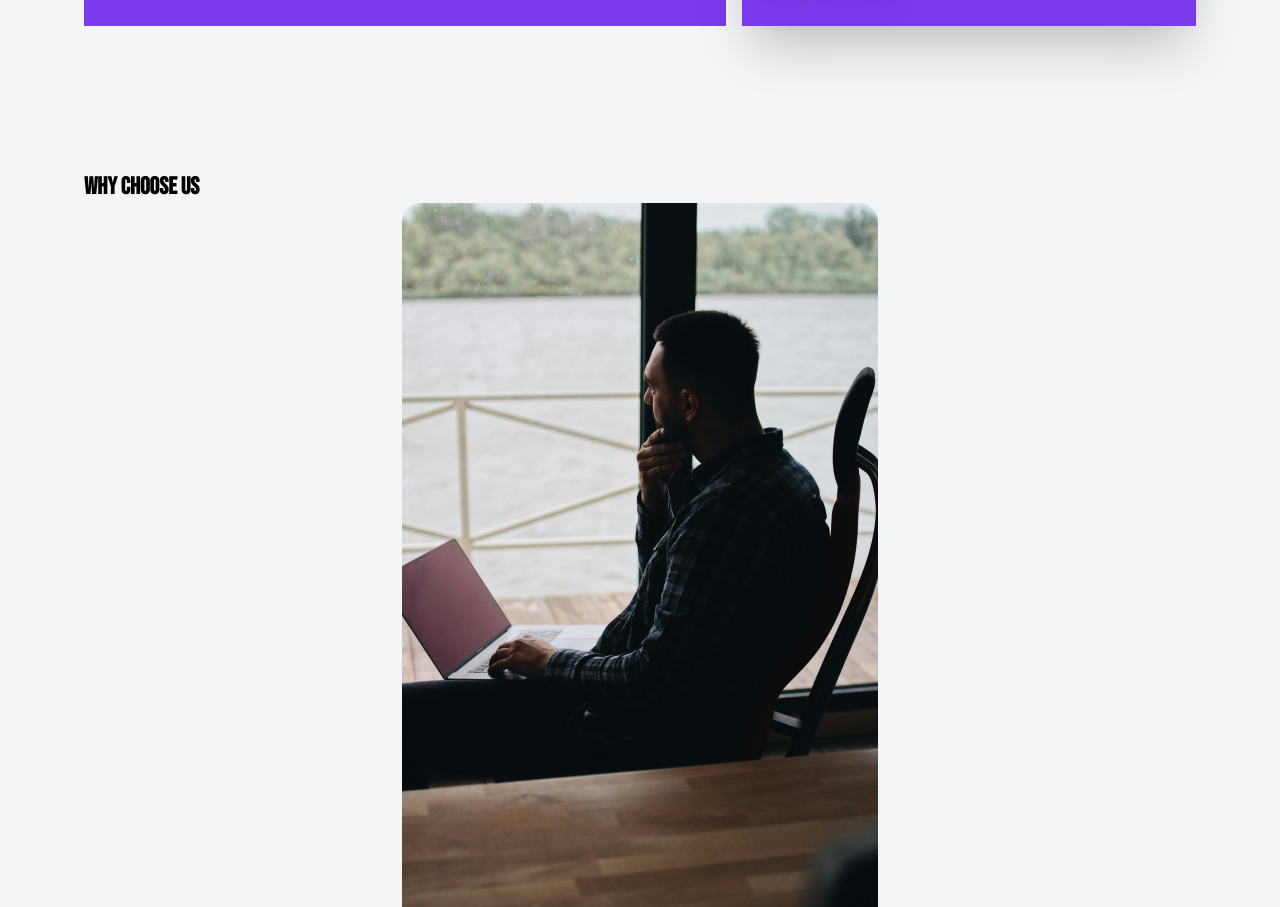
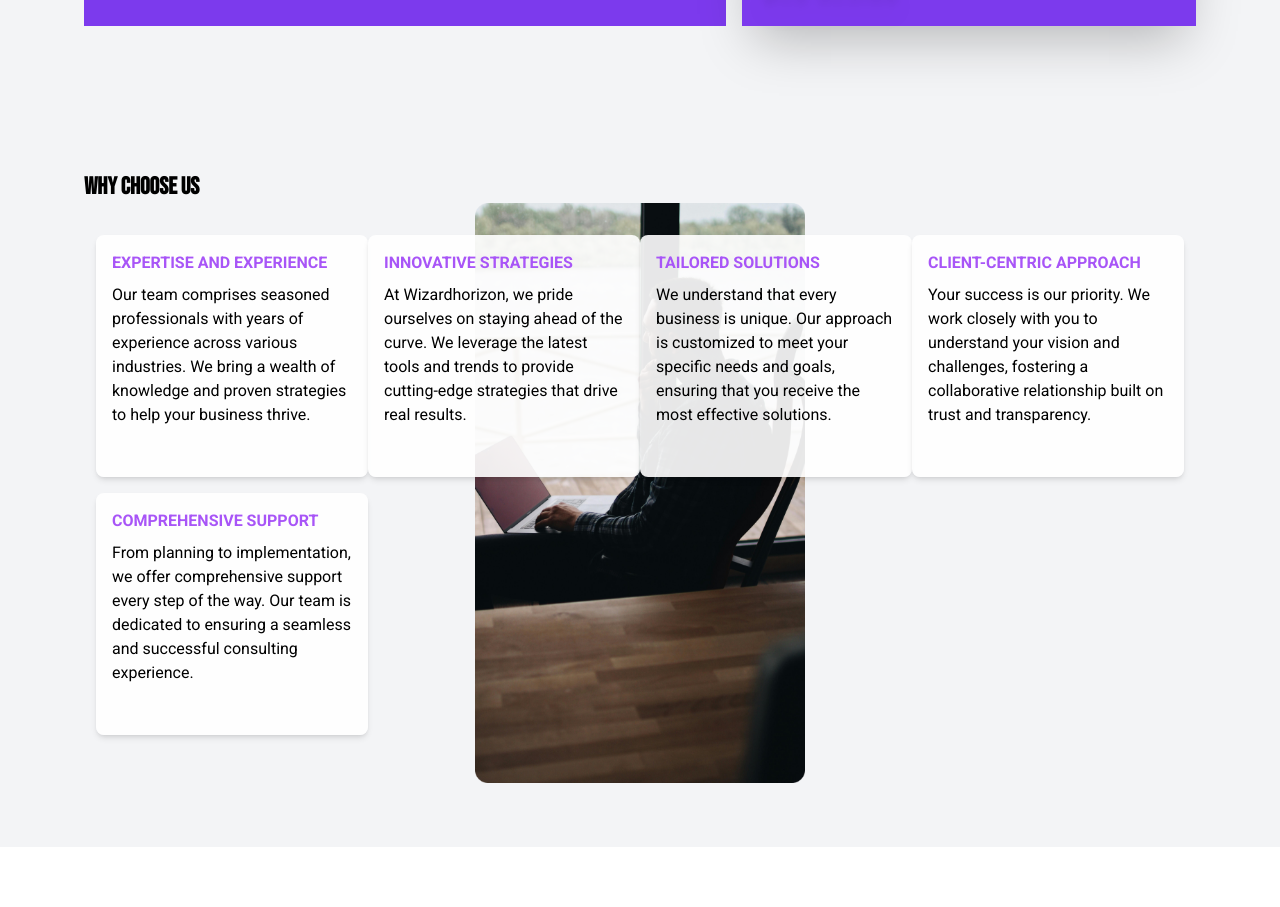
Before and after one commit to MVVYSHNAV/wh-react, a React (Vite) app in the folder wh/: page / in a window 1280 px wide. Shown: the part 3913-4820 px from the top of the page. After the commit the page ends 4760 px from the top, so only its background shows below. Built offline with nearby package versions, Linux system fonts and the light colour scheme.

Commit message:
whychoose us added text

```diff
--- a/wh/src/components/Whychooseus/Whychooseus.jsx
+++ b/wh/src/components/Whychooseus/Whychooseus.jsx
@@ -1,19 +1,46 @@
-import Choose from '../../assets/choose.png'
+import React from 'react';
+import Choose from '../../assets/choose.png';
+import ToolTip from '../extra/extra';
 
 const Whychooseus = () => {
   return (
-    <div className="relative h-[800px] overflow-hidden bg-gray-100 dark:bg-gray-950 dark:text-gray-400 md:p-16 p-9">
-        <div>
-        <h1 className="text-xl md:text-2xl font-bold font-BebasNeue text-black dark:text-gray-400 ml-5 ">
-          WHY CHOOSE US
+    <div className="relative overflow-hidden bg-gray-100 dark:bg-gray-950 dark:text-gray-400 md:p-16 p-9">
+      <div>
+        <h1 className="text-xl md:text-2xl font-bold font-BebasNeue text-black dark:text-gray-400 ml-5">
+          <ToolTip tooltip="we care about you">WHY CHOOSE US</ToolTip>
         </h1>
       </div>
-      {/*   */}
-      <div className='w-full  flex items-center justify-center  ' >
-        <img src={Choose} alt="choose" className='z-0 '/>
+      <div className="relative">
+        {/* Image */}
+        <div className="w-full flex items-center justify-center">
+          <img src={Choose} alt="choose" className="z-0 h-[580px] rounded-lg" />
+        </div>
+        {/* Content */}
+        <div className="absolute top-0 left-0 right-0 bottom-0 flex flex-wrap justify-between p-8 z-10">
+          <div className="w-full sm:w-1/2 md:w-1/4 mb-4 p-4 bg-white bg-opacity-90 rounded-lg shadow-md">
+            <h2 className="text-purple-500 font-bold mb-2">EXPERTISE AND EXPERIENCE</h2>
+            <p className="text-black dark:text-gray-400">Our team comprises seasoned professionals with years of experience across various industries. We bring a wealth of knowledge and proven strategies to help your business thrive.</p>
+          </div>
+          <div className="w-full sm:w-1/2 md:w-1/4 mb-4 p-4 bg-white bg-opacity-90 rounded-lg shadow-md">
+            <h2 className="text-purple-500 font-bold mb-2">INNOVATIVE STRATEGIES</h2>
+            <p className="text-black dark:text-gray-400">At Wizardhorizon, we pride ourselves on staying ahead of the curve. We leverage the latest tools and trends to provide cutting-edge strategies that drive real results.</p>
+          </div>
+          <div className="w-full sm:w-1/2 md:w-1/4 mb-4 p-4 bg-white bg-opacity-90 rounded-lg shadow-md">
+            <h2 className="text-purple-500 font-bold mb-2">TAILORED SOLUTIONS</h2>
+            <p className="text-black dark:text-gray-400">We understand that every business is unique. Our approach is customized to meet your specific needs and goals, ensuring that you receive the most effective solutions.</p>
+          </div>
+          <div className="w-full sm:w-1/2 md:w-1/4 mb-4 p-4 bg-white bg-opacity-90 rounded-lg shadow-md">
+            <h2 className="text-purple-500 font-bold mb-2">CLIENT-CENTRIC APPROACH</h2>
+            <p className="text-black dark:text-gray-400">Your success is our priority. We work closely with you to understand your vision and challenges, fostering a collaborative relationship built on trust and transparency.</p>
+          </div>
+          <div className="w-full sm:w-1/2 md:w-1/4 mb-4 p-4 bg-white bg-opacity-90 rounded-lg shadow-md">
+            <h2 className="text-purple-500 font-bold mb-2">COMPREHENSIVE SUPPORT</h2>
+            <p className="text-black dark:text-gray-400">From planning to implementation, we offer comprehensive support every step of the way. Our team is dedicated to ensuring a seamless and successful consulting experience.</p>
+          </div>
+        </div>
       </div>
     </div>
-  )
-}
+  );
+};
 
-export default Whychooseus
+export default Whychooseus;
--- /dev/null
+++ b/wh/src/components/extra/extra.jsx
@@ -0,0 +1,20 @@
+import React from 'react';
+import PropTypes from 'prop-types';
+
+const ToolTip = ({ children, tooltip }) => {
+  return (
+    <div className='group relative inline-block'>
+      {children}
+      <span className='invisible group-hover:visible opacity-0 group-hover:opacity-100 transition bg-purple-400 text-black p-1 rounded absolute top-full'>
+        {tooltip}
+      </span>
+    </div>
+  );
+};
+
+ToolTip.propTypes = {
+  children: PropTypes.node.isRequired,
+  tooltip: PropTypes.string,
+};
+
+export default ToolTip;
--- a/wh/tailwind.config.js
+++ b/wh/tailwind.config.js
@@ -11,6 +11,9 @@ export default {
         BebasNeue : ["Bebas Neue","sans-serif"],
         Roboto : ["Roboto", "sans-serif"]
       },
+      clipPath: {
+        'custom-polygon': 'polygon(78% 94%, 100% 100%, 100% 31%, 0 32%, 0% 100%, 89% 100%)',
+      },
       dropShadow: {
         '3xl': '0px 0px 10px rgba(195, 26, 255, 0.70)',
         '2xl': '1px 1px 2px rgba(0, 0, 0, 0.70)',
@@ -19,5 +22,13 @@ export default {
     },
   },
   darkMode: "class",
-  plugins: [],
+  plugins: [
+    function ({ addUtilities }) {
+      addUtilities({
+        '.clip-polygon-custom': {
+          clipPath: 'polygon(78% 94%, 100% 100%, 100% 31%, 0 32%, 0% 100%, 89% 100%)',
+        },
+      });
+    },
+  ],
 }
```
Also changed, not shown: wh/public/choosebg.svg (added).
